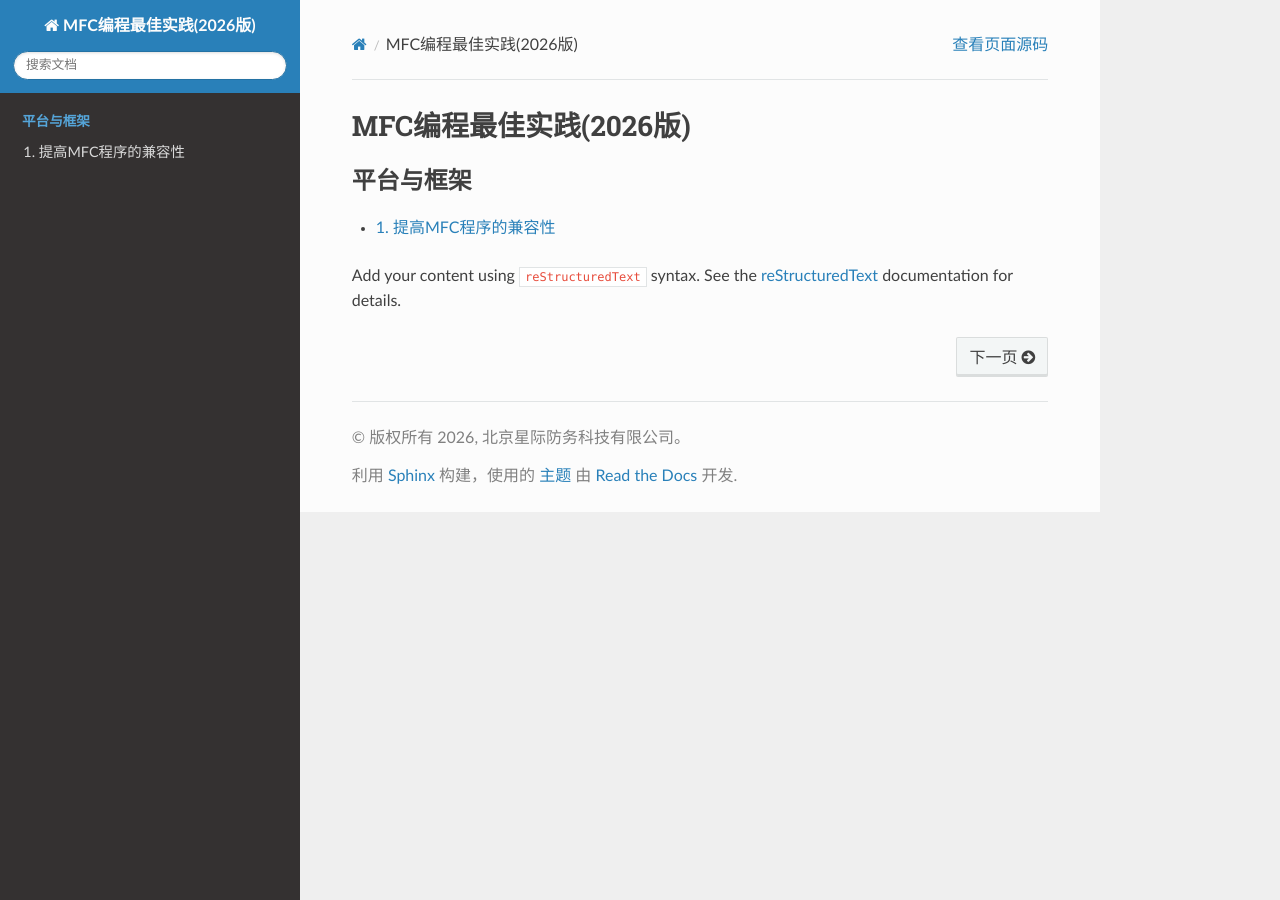
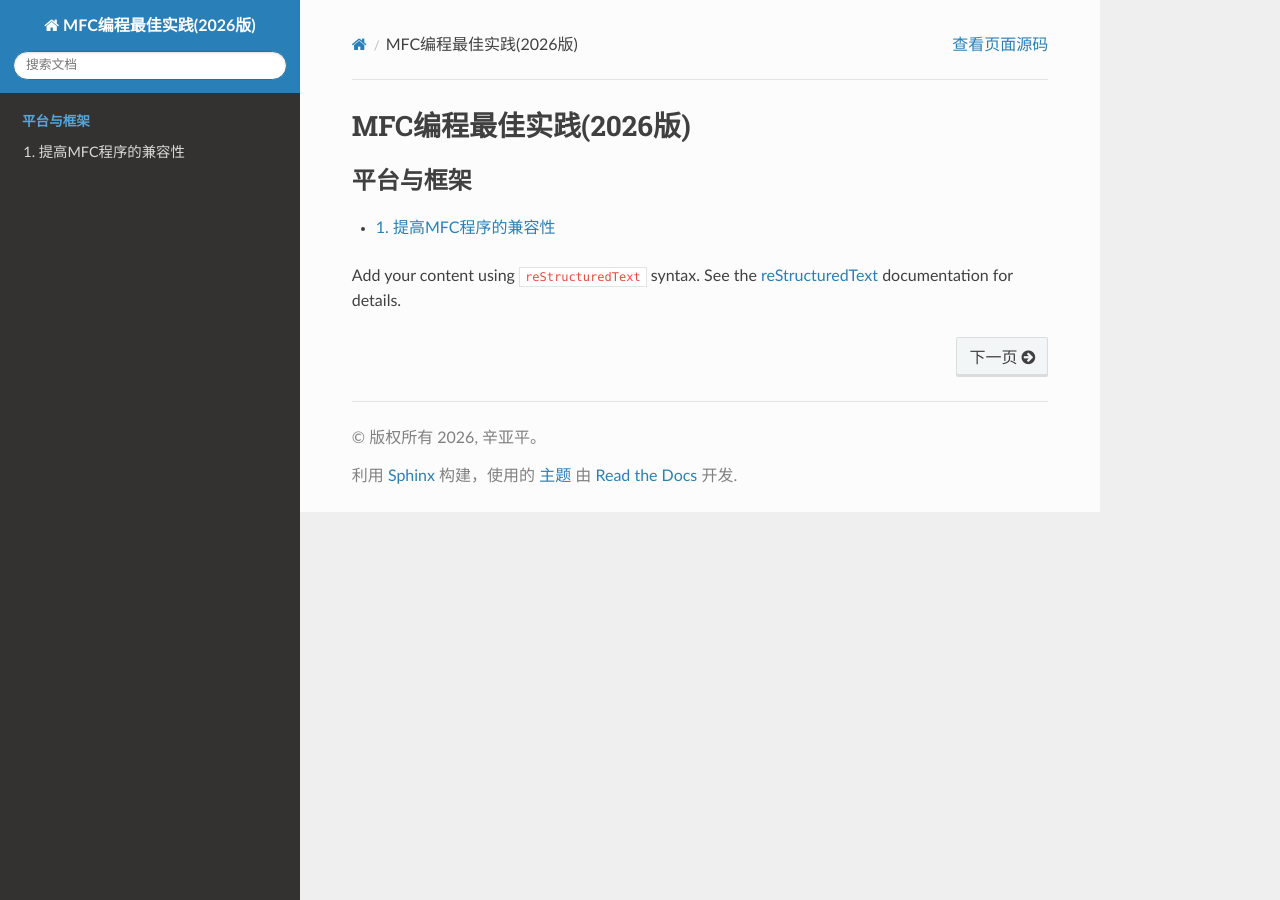
Before and after one commit to yapingxin/MFCBP2026, a Sphinx documentation site: the page built from source/index.rst, in a window 1280 px wide. Built offline with Sphinx 7.4.7 and the Read the Docs theme 3.1.0, drawn with Linux system fonts in a browser that asks for light colours.

Commit message:
copyright = '2026, 辛亚平'

```diff
--- a/source/conf.py
+++ b/source/conf.py
@@ -7,7 +7,7 @@
 # https://www.sphinx-doc.org/en/master/usage/configuration.html#project-information
 
 project = 'MFC编程最佳实践(2026版)'
-copyright = '2026, 北京星际防务科技有限公司'
+copyright = '2026, 辛亚平'
 author = '辛亚平'
 release = '2026.01'
 
```
